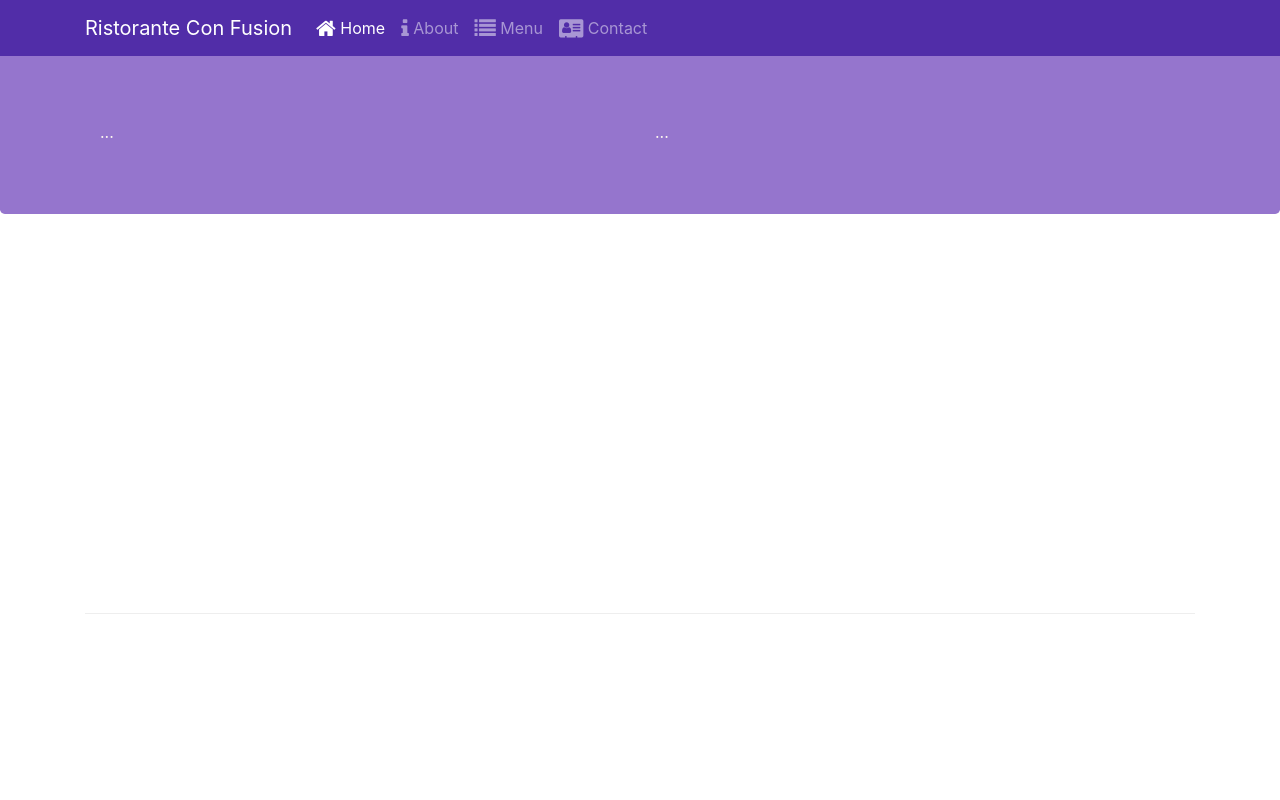
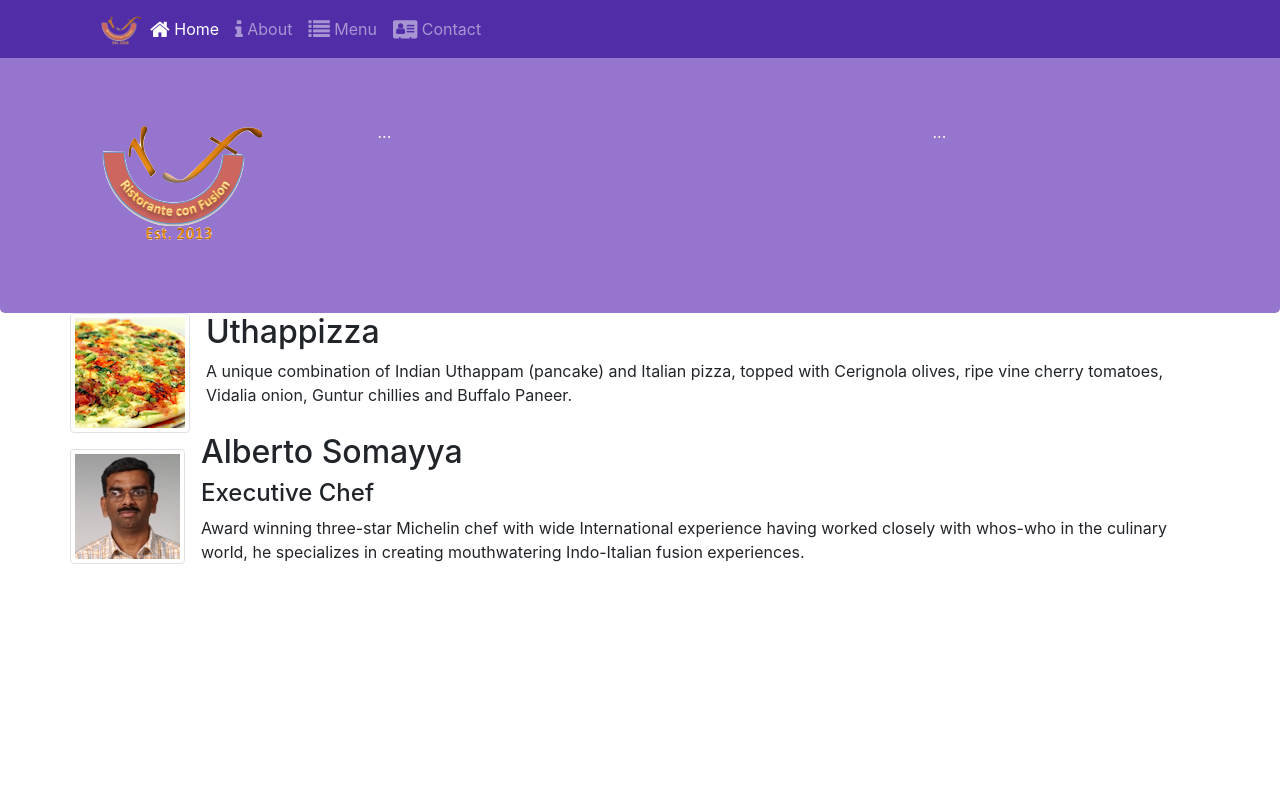
Before and after one commit to hieutrvan02/DemoBoostrap, a website: page index.html in a window 1280 px wide. Shown: the top 800 px of the page. Drawn offline with nearby package versions, Linux system fonts and the light colour scheme.

Commit message:
Images and Media

```diff
--- a/index.html
+++ b/index.html
@@ -21,10 +21,12 @@
             <button class="navbar-toggler" type="button" data-toggle="collapse" data-target="#Navbar">
                 <span class="navbar-toggler-icon"></span>
             </button>
-            <a class="navbar-brand" href="./index.html">Ristorante Con Fusion</a>
+            <a class="navbar-brand" href="./index.html"> <a class="navbar-brand mr-auto" href="#"><img
+                        src="img/logo.png" height="30" width="41"></a></a>
             <div class="collapse navbar-collapse" id="Navbar">
                 <ul class="navbar-nav mr-auto">
-                    <li class="nav-item active"><a class="nav-link" href="./index.html"><span class="fa fa-home fa-lg"></span>
+                    <li class="nav-item active"><a class="nav-link" href="./index.html"><span
+                                class="fa fa-home fa-lg"></span>
                             Home</a></li>
                     <li class="nav-item"><a class="nav-link" href="./aboutus.html"><span
                                 class="fa fa-info fa-lg"></span> About</a></li>
@@ -40,6 +42,9 @@
     <header class="jumbotron">
         <div class="container">
             <div class="row row-header">
+                <div class="col-12 col-sm align-self-center">
+                    <img src="img/logo.png" class="img-fluid">
+                </div>
                 <div class="col-12 col-sm-6"> ... </div>
                 <div class="col-12 col-sm">
                     ...
@@ -49,11 +54,32 @@
     </header>
     <section>
         <div class="container">
-            <div class="row row-content align-items-center">
-
+            <div class="row">
+                <div class="media">
+                    <img class="d-flex mr-3 img-thumbnail align-self-center" src="img/uthappizza.png" alt="Uthappizza">
+                    <div class="media-body">
+                        <h2 class="mt-0">Uthappizza</h2>
+                        <p class="d-none d-sm-block">A unique combination of Indian Uthappam (pancake) and
+                            Italian pizza, topped with Cerignola olives, ripe vine
+                            cherry tomatoes, Vidalia onion, Guntur chillies and
+                            Buffalo Paneer.</p>
+                    </div>
+                </div>
             </div>
-            <div class="row row-content align-items-center">
-
+            <div class="row">
+                <div class="media">
+                    <img class="d-flex mr-3 img-thumbnail align-self-center" src="img/alberto.png"
+                        alt="Alberto Somayya">
+                    <div class="media-body">
+                        <h2 class="mt-0">Alberto Somayya</h2>
+                        <h4>Executive Chef</h4>
+                        <p class="d-none d-sm-block">Award winning three-star Michelin chef with wide
+                            International experience having worked closely with
+                            whos-who in the culinary world, he specializes in
+                            creating mouthwatering Indo-Italian fusion experiences.
+                        </p>
+                    </div>
+                </div>
             </div>
             <div class="row row-content align-items-center">
 
```
Also changed, not shown: aboutus.html (+2 -1 lines), contactus.html (+2 -1 lines), img/alberto.png (added), img/buffet.png (added), img/logo.png (added), img/uthappizza.png (added), 1 other file.
